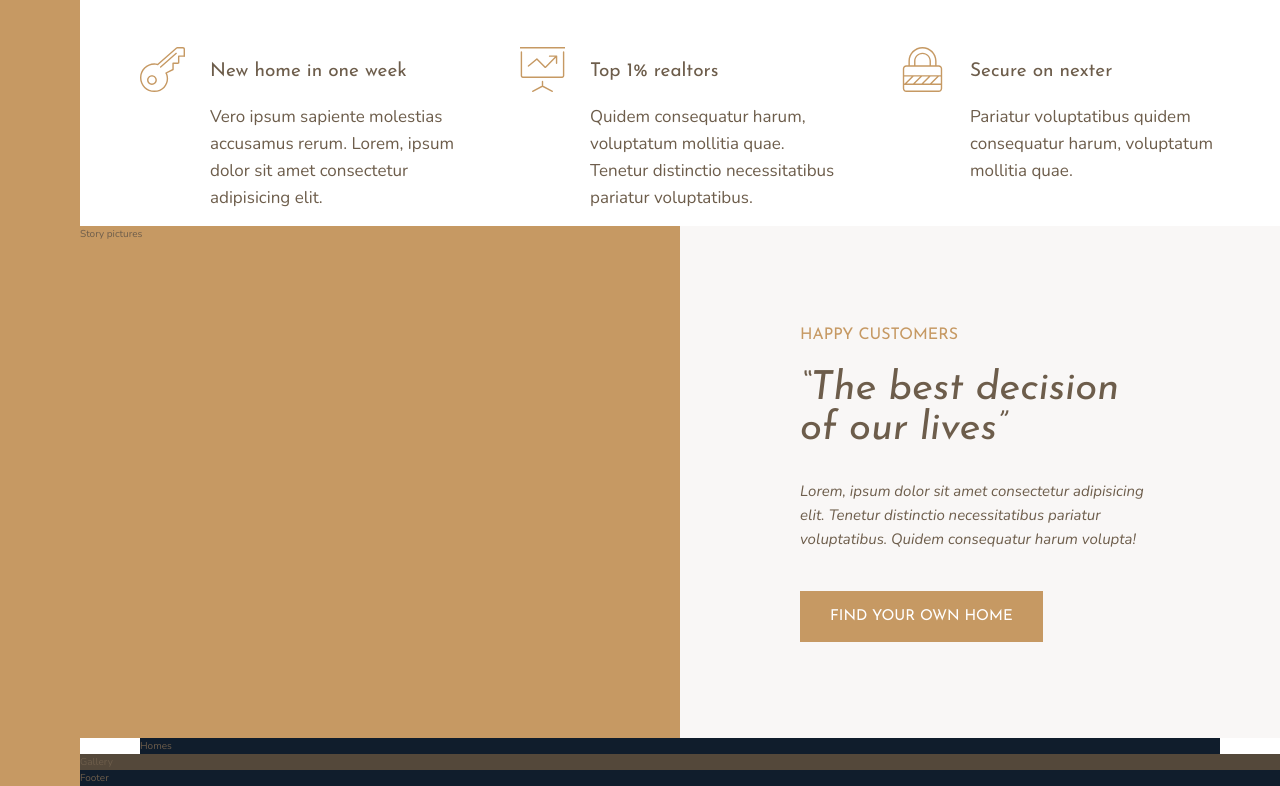
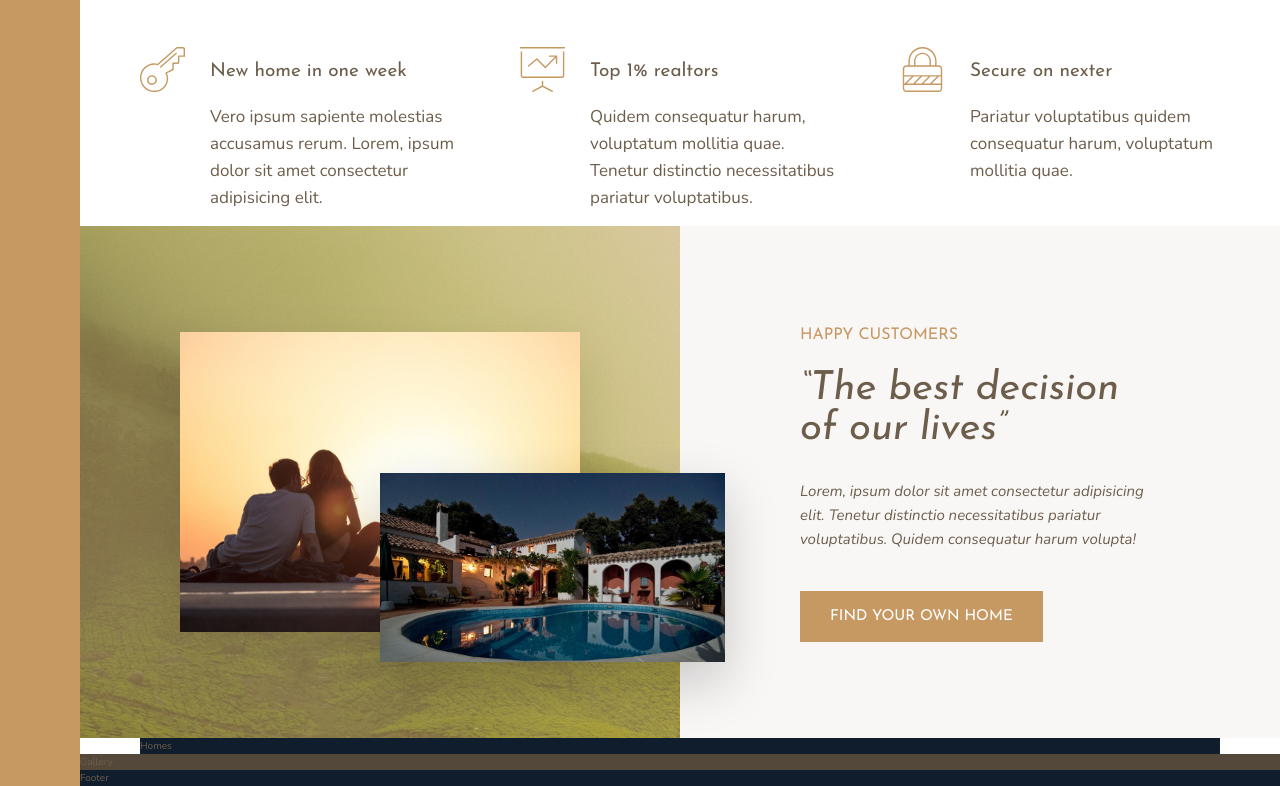
Before and after one commit to aruyamam/advanced-css-course-nexter, a website: page index.html in a window 1280 px wide. Shown: the part 812-1598 px from the top of the page. Drawn offline with nearby package versions, Linux system fonts and the light colour scheme.

Commit message:
Building the Story Section - Part 2

```diff
--- a/index.html
+++ b/index.html
@@ -71,7 +71,8 @@
         </section>
 
         <div class="story__picture">
-            Story pictures
+            <img src="img/story-1.jpeg" alt="Couple with new house" class="story__img--1">
+            <img src="img/story-2.jpeg" alt="Couple with new house" class="story__img--2">
         </div>
 
         <div class="story__content">
--- a/sass/_story.scss
+++ b/sass/_story.scss
@@ -2,6 +2,27 @@
   &__picture {
     background-color: $color-primary;
     grid-column: full-start / col-end 4;
+    background-image: linear-gradient(rgba($color-primary, .5), rgba($color-primary, .5)), url(../img/back.jpg);
+
+    display: grid;
+    grid-template-rows: repeat(6, 1fr);
+    grid-template-columns: repeat(6, 1fr);
+    align-items: center;
+  }
+
+  &__img--1 {
+    width: 100%;
+    grid-row: 2 / 6;
+    grid-column: 2 / 6;
+    box-shadow: 0 2rem 5rem rgba(#000, .1);
+  }
+
+  &__img--2 {
+    width: 115%;
+    grid-row: 4 / 6;
+    grid-column: 4 / 7;
+    z-index: 20;
+    box-shadow: 0 2rem 5rem rgba(#000, .2);
   }
 
   &__content {
```
Also changed, not shown: css/style.css.
